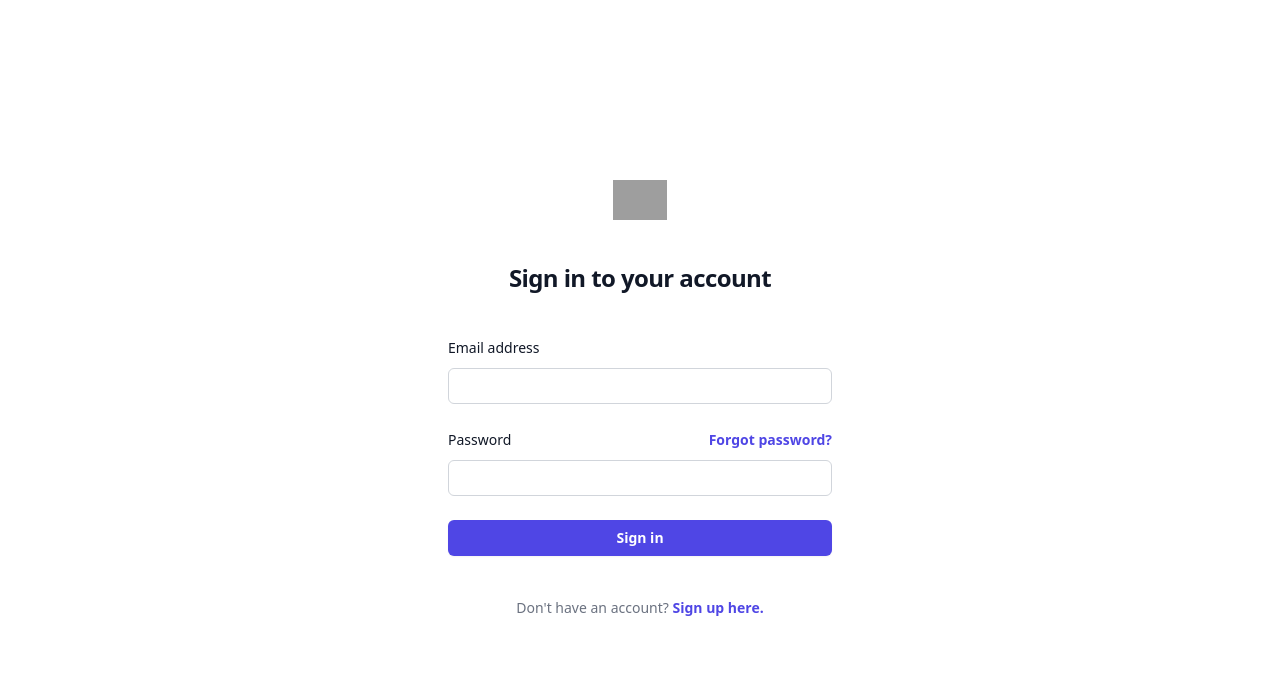
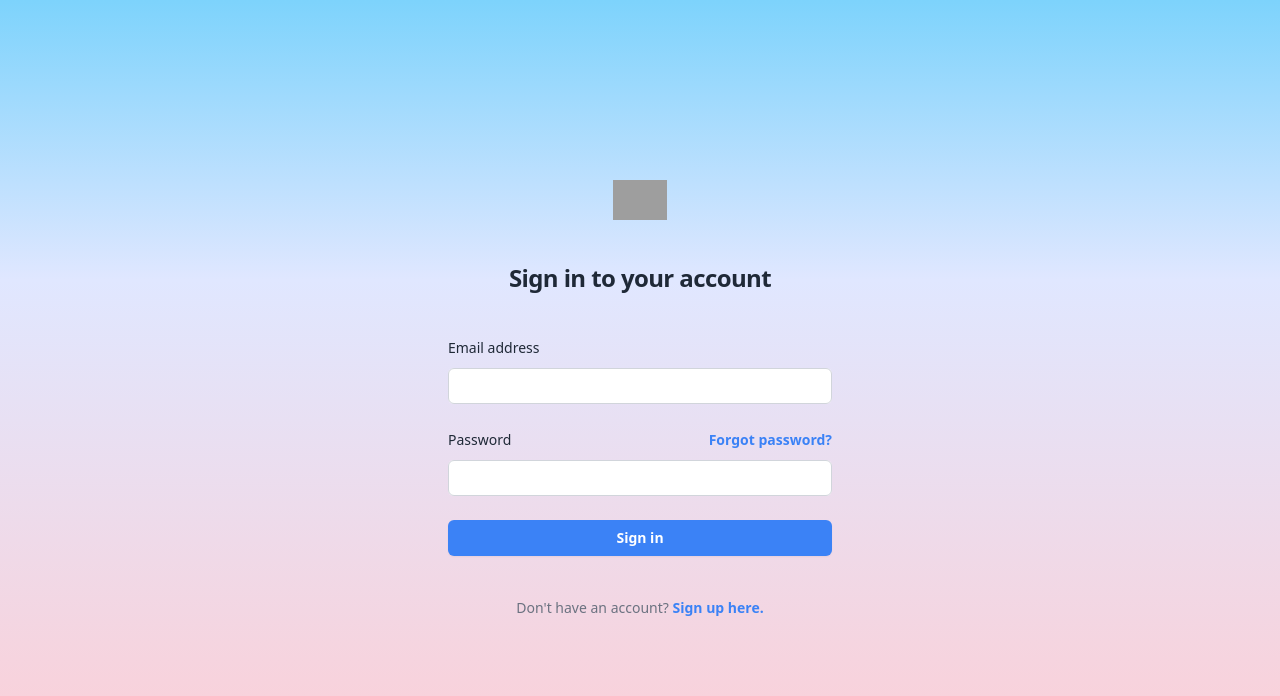
Before and after one commit to sam-champion/quiz-app, a React (Vite) app: page /login in a window 1280 px wide. Shown: the top 696 px of the page. Built offline with nearby package versions, Linux system fonts and the light colour scheme; no server answers; grey boxes are pictures that could not be loaded.

Commit message:
initial styling of background gradient

```diff
--- a/src/pages/Home.tsx
+++ b/src/pages/Home.tsx
@@ -37,7 +37,7 @@ function Home() {
 
   if (isLoggedIn === null) {
     return (
-      <div className="flex items-center justify-center h-screen">
+      <div className="flex items-center justify-center h-screen bg-custom-gradient">
         <button
           type="button"
           className="flex justify-center items-center px-4 py-2 bg-blue-600 text-white rounded-full"
@@ -69,7 +69,7 @@ function Home() {
     );
   } else if (isLoggedIn) {
     return (
-      <div className="flex flex-col items-center justify-center h-screen bg-gray-100">
+      <div className="flex flex-col items-center justify-center h-screen bg-custom-gradient">
         <h1 className="text-4xl font-bold mb-6">ByteSize Trivia</h1>
         <div className="flex space-x-4">
           <Link
--- a/src/pages/Login.tsx
+++ b/src/pages/Login.tsx
@@ -31,14 +31,14 @@ function Login() {
 
   return (
     <>
-      <div className="flex h-full flex-col justify-center px-6 py-12 lg:px-8">
+      <div className="flex h-full flex-col justify-center px-6 py-12 lg:px-8 bg-custom-gradient">
         <div className="sm:mx-auto sm:w-full sm:max-w-sm">
           <img
             className="mx-auto h-10 w-auto"
-            src="https://tailwindui.com/plus/img/logos/mark.svg?color=indigo&shade=600"
-            alt="Your Company"
+            src="https://tailwindui.com/plus/img/logos/mark.svg?color=blue&shade=500"
+            alt="Byte Size Trivia"
           />
-          <h2 className="mt-10 text-center text-2xl/9 font-bold tracking-tight text-gray-900">
+          <h2 className="mt-10 text-center text-2xl/9 font-bold tracking-tight text-gray-800">
             Sign in to your account
           </h2>
         </div>
@@ -48,7 +48,7 @@ function Login() {
             <div>
               <label
                 htmlFor="email"
-                className="block text-sm/6 font-medium text-gray-900"
+                className="block text-sm/6 font-medium text-gray-800"
               >
                 Email address
               </label>
@@ -60,7 +60,7 @@ function Login() {
                   autoComplete="email"
                   required
                   onChange={(e) => setEmail(e.target.value)}
-                  className="block w-full rounded-md bg-white px-3 py-1.5 text-base text-gray-900 outline outline-1 -outline-offset-1 outline-gray-300 placeholder:text-gray-400 focus:outline focus:outline-2 focus:-outline-offset-2 focus:outline-indigo-600 sm:text-sm/6"
+                  className="block w-full rounded-md bg-white px-3 py-1.5 text-base text-gray-900 outline outline-1 -outline-offset-1 outline-gray-300 placeholder:text-gray-400 focus:outline focus:outline-2 focus:-outline-offset-2 focus:outline-blue-400 sm:text-sm/6"
                 ></input>
               </div>
             </div>
@@ -69,13 +69,13 @@ function Login() {
               <div className="flex items-center justify-between">
                 <label
                   htmlFor="password"
-                  className="block text-sm/6 font-medium text-gray-900"
+                  className="block text-sm/6 font-medium text-gray-800"
                 >
                   Password
                 </label>
                 <Link
                   to="/resetpassword"
-                  className="text-sm font-semibold text-indigo-600 hover:text-indigo-500"
+                  className="text-sm font-semibold text-blue-500 hover:text-blue-400"
                 >
                   Forgot password?
                 </Link>
@@ -88,7 +88,7 @@ function Login() {
                   autoComplete="current-password"
                   required
                   onChange={(e) => setPassword(e.target.value)}
-                  className="block w-full rounded-md bg-white px-3 py-1.5 text-base text-gray-900 outline outline-1 -outline-offset-1 outline-gray-300 placeholder:text-gray-400 focus:outline focus:outline-2 focus:-outline-offset-2 focus:outline-indigo-600 sm:text-sm/6"
+                  className="block w-full rounded-md bg-white px-3 py-1.5 text-base text-gray-900 outline outline-1 -outline-offset-1 outline-gray-300 placeholder:text-gray-400 focus:outline focus:outline-2 focus:-outline-offset-2 focus:outline-blue-400 sm:text-sm/6"
                 ></input>
               </div>
             </div>
@@ -96,7 +96,7 @@ function Login() {
             <div>
               <button
                 type="submit"
-                className="flex w-full justify-center rounded-md bg-indigo-600 px-3 py-1.5 text-sm/6 font-semibold text-white shadow-sm hover:bg-indigo-500 focus-visible:outline focus-visible:outline-2 focus-visible:outline-offset-2 focus-visible:outline-indigo-600"
+                className="flex w-full justify-center rounded-md bg-blue-500 px-3 py-1.5 text-sm/6 font-semibold text-white shadow-sm hover:bg-blue-400 focus-visible:outline focus-visible:outline-2 focus-visible:outline-offset-2 focus-visible:outline-blue-400"
               >
                 Sign in
               </button>
@@ -106,7 +106,7 @@ function Login() {
             Don't have an account?
             <Link
               to="/register"
-              className="font-semibold text-indigo-600 hover:text-indigo-500"
+              className="font-semibold text-blue-500 hover:text-blue-400"
             >
               {" "}
               Sign up here.
--- a/src/pages/NotFound404.tsx
+++ b/src/pages/NotFound404.tsx
@@ -2,7 +2,7 @@ import { Link } from "react-router";
 
 function NotFound404() {
   return (
-    <main className="grid min-h-full place-items-center bg-white px-6 py-24 sm:py-32 lg:px-8">
+    <main className="grid min-h-full place-items-center bg-white px-6 py-24 sm:py-32 lg:px-8 bg-custom-gradient">
       <div className="text-center">
         <p className="text-base font-semibold text-indigo-600">404</p>
         <h1 className="mt-4 text-balance text-5xl font-semibold tracking-tight text-gray-900 sm:text-7xl">
--- a/src/pages/Register.tsx
+++ b/src/pages/Register.tsx
@@ -104,7 +104,7 @@ function Register() {
 
   return (
     <>
-      <div className="flex h-full flex-col justify-center px-6 py-12 lg:px-8">
+      <div className="flex h-full flex-col justify-center px-6 py-12 lg:px-8 bg-custom-gradient">
         <div className="sm:mx-auto sm:w-full sm:max-w-sm">
           <img
             className="mx-auto h-10 w-auto"
--- a/src/pages/ResetPassword.tsx
+++ b/src/pages/ResetPassword.tsx
@@ -32,7 +32,7 @@ function ResetPassword() {
 
   return (
     <>
-      <div className="flex h-full flex-col justify-center px-6 py-12 lg:px-8">
+      <div className="flex h-full flex-col justify-center px-6 py-12 lg:px-8 bg-custom-gradient">
         <div className="sm:mx-auto sm:w-full sm:max-w-sm">
           <img
             className="mx-auto h-10 w-auto"
--- a/tailwind.config.js
+++ b/tailwind.config.js
@@ -2,7 +2,12 @@
 export default {
   content: ["./index.html", "./src/**/*.{js,ts,jsx,tsx}"],
   theme: {
-    extend: {},
+    extend: {
+      backgroundImage: {
+        "custom-gradient":
+          "linear-gradient(to top, #fecdd3 0%, #e0e7ff 65%, #7dd3fc 100%)",
+      },
+    },
   },
   plugins: [],
 };
```
